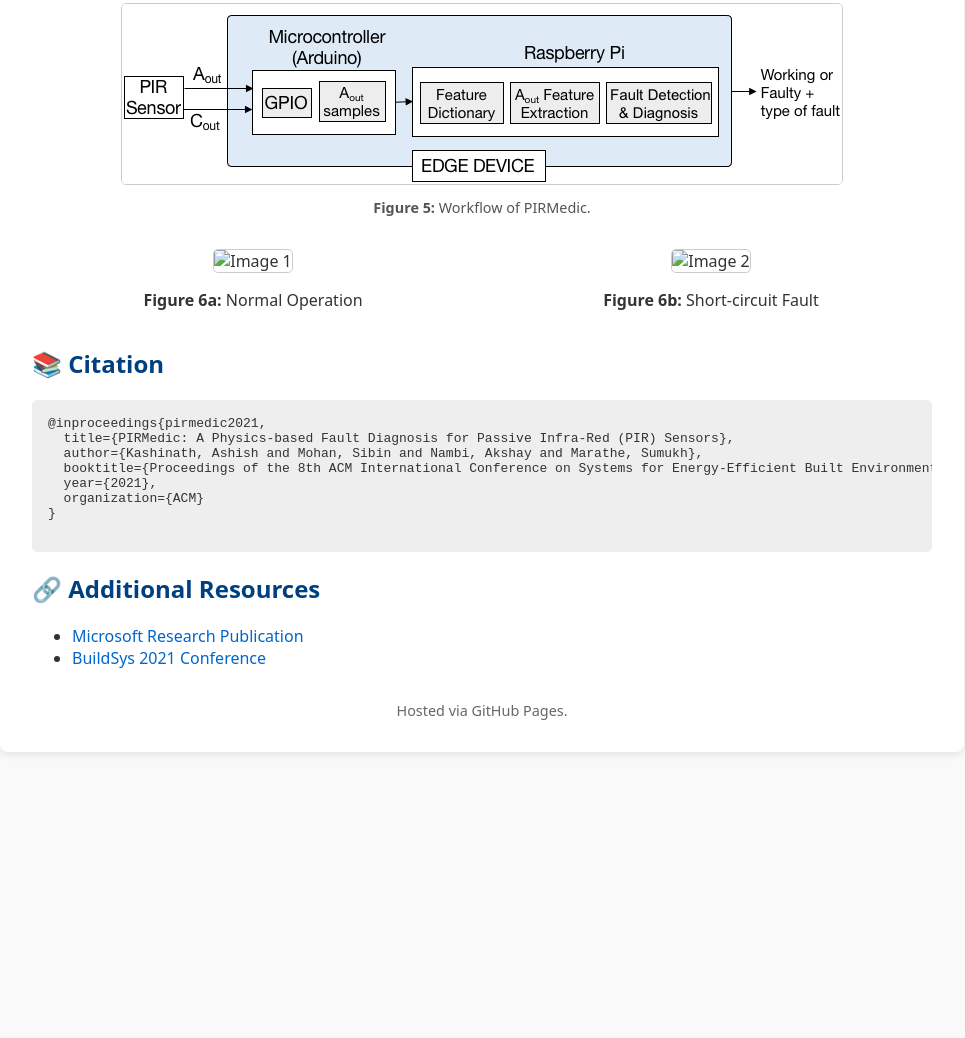
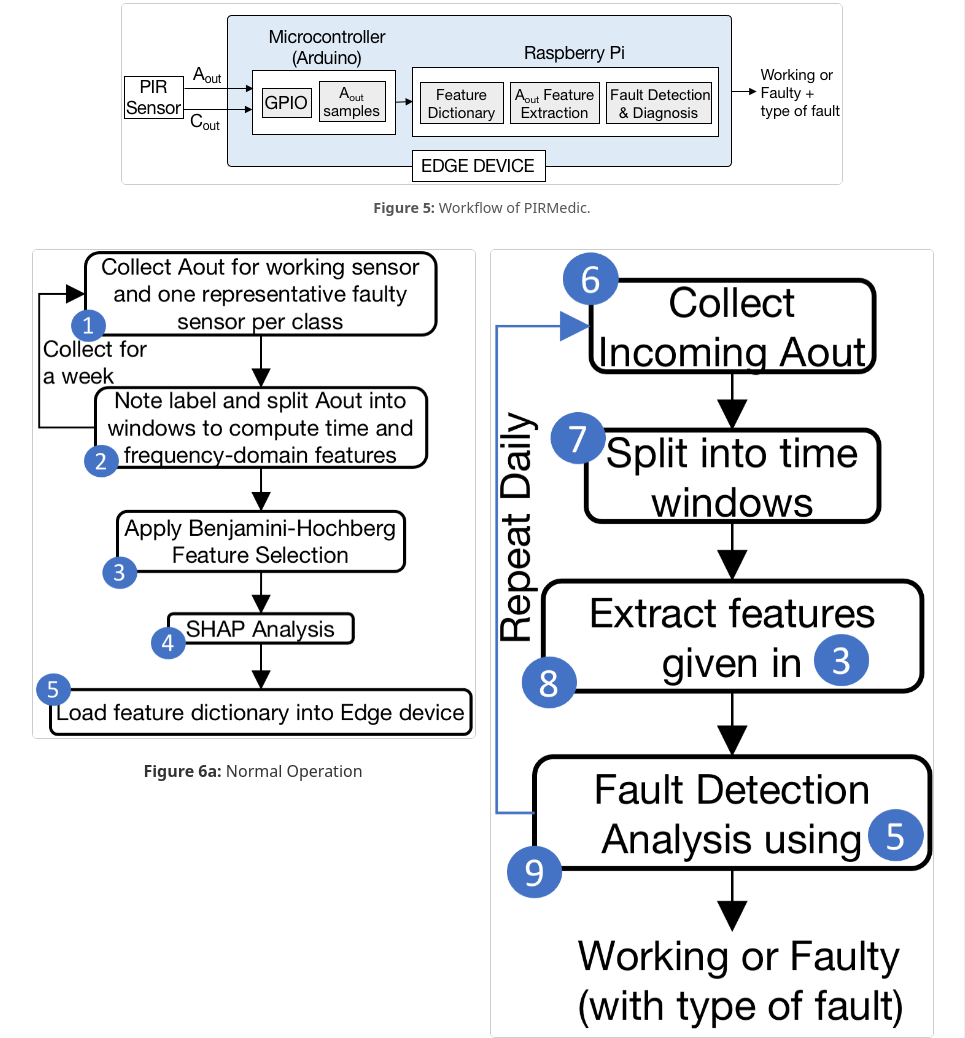
Before and after one commit to synercys/PIRMedic, a plain HTML site: page index.html in a window 1280 px wide. Shown: the part 1159-2197 px from the top of the page, without its empty margins (158-1123 px from the left). Before the commit the page ends 1943 px from the top, so only its background shows below. Drawn offline with Linux system fonts and the light colour scheme.

Commit message:
Update index.html

```diff
--- a/index.html
+++ b/index.html
@@ -102,11 +102,11 @@
 
   <div style="display: flex; gap: 1rem;">
     <div style="flex: 1; text-align: center;">
-      <img src="image1.png" alt="Image 1" style="max-width: 100%; height: auto; border: 1px solid #ccc;">
+      <img src="figures/predeployment-stage-2.png" alt="Image 1" style="max-width: 100%; height: auto; border: 1px solid #ccc;">
       <p><strong>Figure 6a:</strong> Normal Operation</p>
     </div>
     <div style="flex: 1; text-align: center;">
-      <img src="image2.png" alt="Image 2" style="max-width: 100%; height: auto; border: 1px solid #ccc;">
+      <img src="figures/deployment-stage-5.png" alt="Image 2" style="max-width: 100%; height: auto; border: 1px solid #ccc;">
       <p><strong>Figure 6b:</strong> Short-circuit Fault</p>
     </div>
   </div>
```
